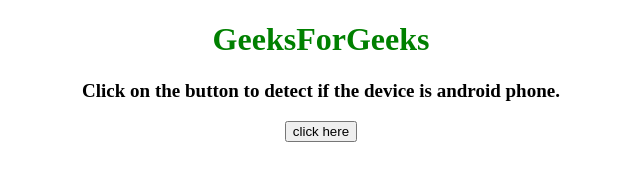
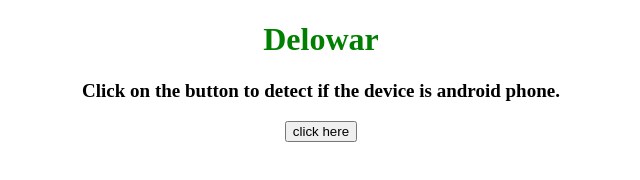
Before and after one commit to herohossen/Android-or-Not, a plain HTML site: page index.html in a window 1280 px wide. Shown: the whole page, without its empty margins (319-959 px from the left). Drawn offline with Linux system fonts and the light colour scheme.

Commit message:
2nd Commit

```diff
--- a/index.html
+++ b/index.html
@@ -11,7 +11,7 @@
 <body style="text-align:center;">
 
     <h1 style="color:green;">
-        GeeksForGeeks
+        Delowar
     </h1>
 
     <p id="GFG_UP" style="font-size: 19px; font-weight: bold;">
```
